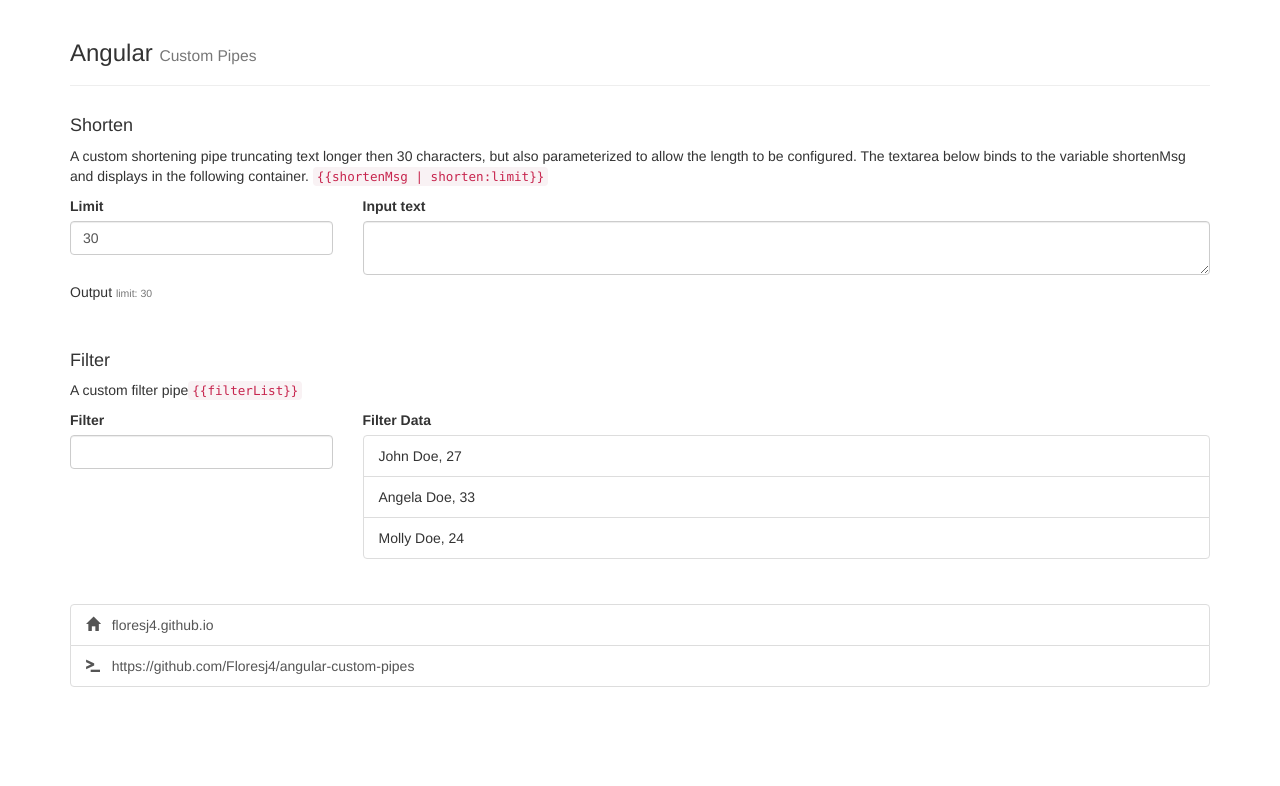
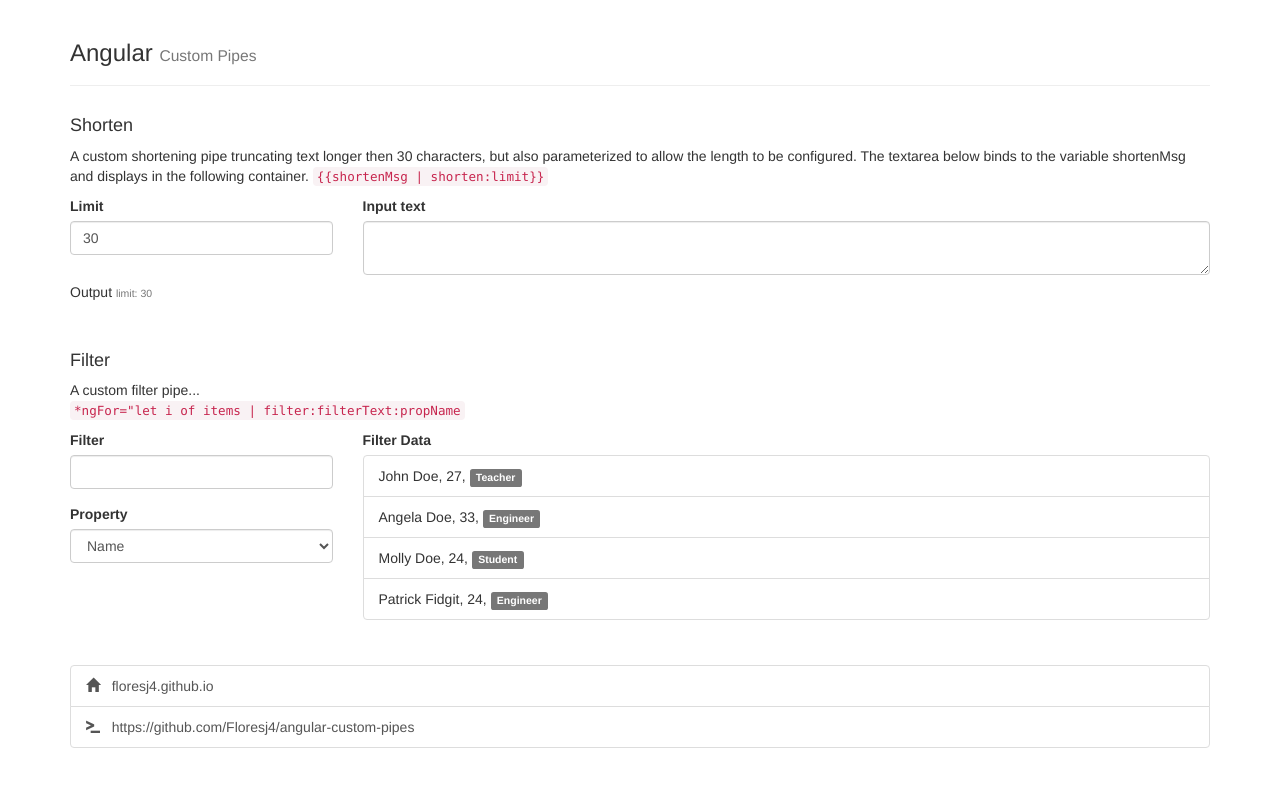
Before and after one commit to Floresj4/angular-custom-pipes, an Angular app: page / in a window 1280 px wide. Shown: the top 786 px of the page. Built offline with nearby package versions, Linux system fonts and the light colour scheme.

Commit message:
first-pass filter creation

```diff
--- a/src/app/app.component.html
+++ b/src/app/app.component.html
@@ -60,7 +60,7 @@
     <div class="col-xs-12">
       <h4>Filter</h4>
       <p>
-        A custom filter pipe<code [innerHTML]="getFilterCmd()"></code>
+        A custom filter pipe... <br/> <code [innerHTML]="getFilterCmd()"></code>
       </p>
     </div>
   </div>
@@ -69,19 +69,33 @@
     <form [formGroup]="filterForm">
 
       <div class="col-xs-3">
+        <div class="form-group">
           <label for="filterText">Filter</label>
           <input type="text"
               id="filterText"
               name="filterText"
+              [(ngModel)]="filterText"
               formControlName="filterText"
               class="form-control">
+        </div>
+
+        <div class="form-group">
+          <label for="filterProp">Property</label>
+          <select class="form-control"
+            id="filterProp"
+            name="filterProp"
+            [(ngModel)]="filterProp"
+            formControlName="filterProp">
+            <option *ngFor="let p of filterProperties">{{p}}</option>
+          </select>
+        </div>
       </div>
 
       <div class="col-xs-9">
         <label>Filter Data</label>
         <ul class="list-group">
-          <li class="list-group-item" *ngFor="let d of filterData">
-            {{ d.name }}, {{ d.age }}</li>
+          <li class="list-group-item" *ngFor="let d of filterData | filter:filterText:filterProp">
+            {{ d.name }}, {{ d.age }}, <span class="label label-default">{{ d.occupation }}</span></li>
         </ul>
       </div>
 
--- a/src/app/app.component.ts
+++ b/src/app/app.component.ts
@@ -8,21 +8,29 @@ import {FormControl, FormGroup, Validators} from '@angular/forms';
 })
 export class AppComponent implements OnInit {
 
-  shortenMsg : string;
+  shortenMsg: string;
+  filterText: string;
+  filterProp: string;
   limit: number;
 
   shortenForm: FormGroup;
   filterForm: FormGroup;
 
   filterData: any[];
+  filterProperties: string[];
 
   ngOnInit() {
     this.limit = 30;
 
     this.filterData = [
-      { name: 'John Doe', age: 27 },
-      { name: 'Angela Doe', age: 33 },
-      { name: 'Molly Doe', age: 24 },
+      { name: 'John Doe', age: 27, occupation: 'Teacher' },
+      { name: 'Angela Doe', age: 33, occupation: 'Engineer' },
+      { name: 'Molly Doe', age: 24, occupation: 'Student' },
+      { name: 'Patrick Fidgit', age: 24, occupation: 'Engineer' },
+    ];
+
+    this.filterProperties = [
+      'Name', 'Age', 'Occupation'
     ];
 
     this.shortenForm = new FormGroup({
@@ -31,7 +39,8 @@ export class AppComponent implements OnInit {
     });
 
     this.filterForm = new FormGroup({
-      'filterText': new FormControl(null)
+      'filterText': new FormControl(null),
+      'filterProp': new FormControl(null)
     });
   }
 
@@ -40,6 +49,6 @@ export class AppComponent implements OnInit {
   }
 
   getFilterCmd() {
-    return '{{filterList}}';
+    return '*ngFor="let i of items | filter:filterText:propName';
   }
 }
--- a/src/app/app.module.ts
+++ b/src/app/app.module.ts
@@ -5,12 +5,14 @@ import { NgModule } from '@angular/core';
 import { AppComponent } from './app.component';
 import {FormsModule, ReactiveFormsModule} from '@angular/forms';
 import {ShortenPipe} from './pipes/shorten.pipe';
+import {FilterPipe} from './pipes/filter.pipe';
 
 
 @NgModule({
   declarations: [
     AppComponent,
-    ShortenPipe
+    ShortenPipe,
+    FilterPipe
   ],
   imports: [
     BrowserModule,
--- a/src/app/pipes/filter.pipe.ts
+++ b/src/app/pipes/filter.pipe.ts
@@ -5,7 +5,24 @@ import {Pipe, PipeTransform} from '@angular/core';
 })
 export class FilterPipe implements PipeTransform {
 
-  transform(value: any, ...args: any[]): any {
-    return undefined;
+  transform(value: any, filterString: string, propName: string): any {
+
+    if(value.length === 0 || filterString === '') {
+      return value;
+    }
+
+    if(propName !== undefined) {
+      propName = propName.toLowerCase();
+    }
+
+    const results = [];
+    for(const item of value) {
+      console.log(filterString + ' : ' + propName + ' : ' + JSON.stringify(value));
+      if(item[propName] === filterString) {
+        results.push(item);
+      }
+    }
+
+    return results;
   }
 }
```
Lines whose indentation alone changed are shown as unchanged.
